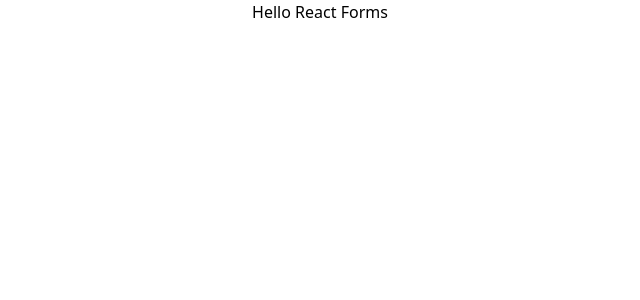
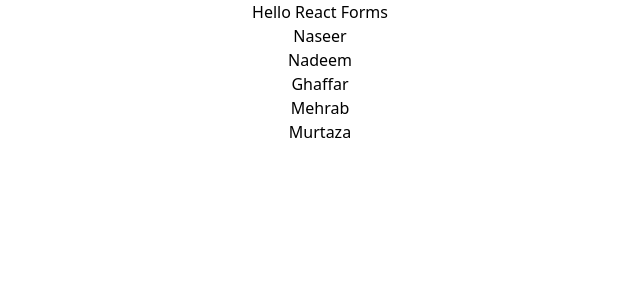
Before and after one commit to muhammadnaseer44/ReactBasics, a React (Vite) app: page / in a window 1280 px wide. Shown: the top 300 px of the page, without its empty margins (320-960 px from the left). Built offline with nearby package versions, Linux system fonts and the light colour scheme; no server answers.

Commit message:
json edit

```diff
--- a/src/Components/Basics/Demo.jsx
+++ b/src/Components/Basics/Demo.jsx
@@ -1,12 +1,14 @@
-import React, { useEffect } from 'react';
+import { useState, useEffect } from "react";
 
 function Demo() {
+  const [data, setData] = useState([]);
   useEffect(() => {
     const fetchData = async () => {
       try {
-        const res = await fetch("./Todos.json");
+        const res = await fetch("./src/Components/Basics/Todos.json");
         const todos = await res.json();
         console.log(todos);
+        setData(todos);
       } catch (error) {
         console.error("Error fetching data:", error);
       }
@@ -18,6 +20,11 @@ function Demo() {
   return (
     <div>
       <h1>Hello React Forms</h1>
+      <ul>
+        {data.map((todo) => (
+          <li key={todo.id}>{todo.name}</li>
+        ))}
+      </ul>
     </div>
   );
 }
--- a/src/Components/Basics/Todos.json
+++ b/src/Components/Basics/Todos.json
@@ -1,18 +1,22 @@
 [
     {
-        "id":5,
-        "name":"Naseer"
+        "id": 5,
+        "name": "Naseer"
     },
     {
-        "id":10,
-        "name":"Nadeem"
+        "id": 10,
+        "name": "Nadeem"
     },
     {
-        "id":15,
-        "name":"Ghaffar"
+        "id": 15,
+        "name": "Ghaffar"
     },
     {
-        "id":20,
-        "name":"Mehrab"
+        "id": 20,
+        "name": "Mehrab"
+    },
+    {
+        "id": 25,
+        "name": "Murtaza"
     }
 ]
```
Also changed, not shown: 1 other file (tests, documents, lock files or other folders).
